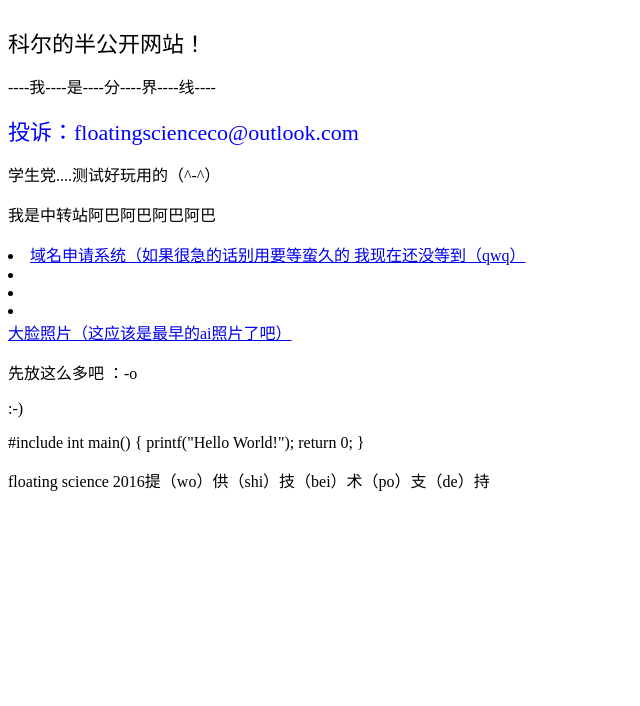
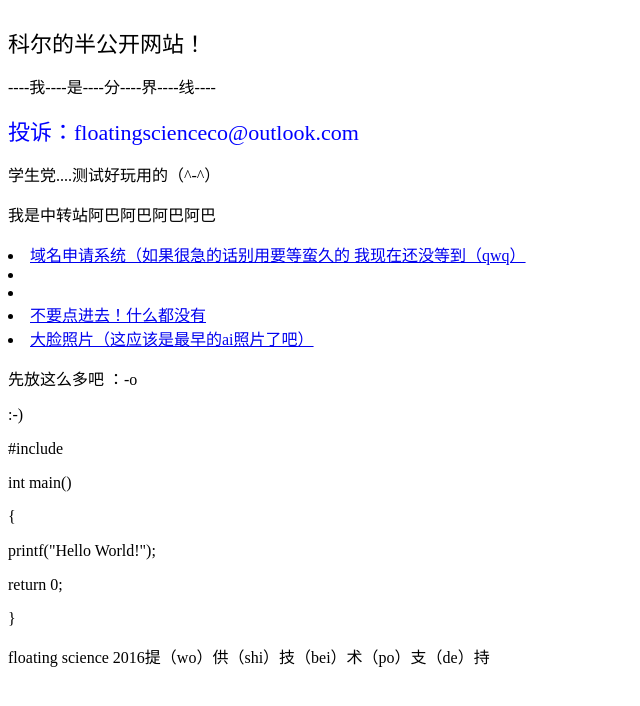
Before and after one commit to keernocry/new-web, a plain HTML site: page index.html in a window 1280 px wide. Shown: the whole page, without its empty margins (0-640 px from the left). Drawn offline with Linux system fonts and the light colour scheme.

Commit message:
Update index.html

```diff
--- a/index.html
+++ b/index.html
@@ -20,14 +20,14 @@
 <li> <a href="https://nic.eu.org/">域名申请系统（如果很急的话别用要等蛮久的 我现在还没等到（qwq）</a> </li>
 <li> <a href="https://space.bilibili.com/"你们都懂的（坏笑） </a> </li>
 <li> <a href="https://space.bilibili.com/320854223/"bilibili主页 </a> </li>
-<li> <a href="https://www.bilibili.com/video/BV1GJ411x7h7/"> <div style="color: red> 不要点进去！什么都没有 </div> </a>  </li>
+<li> <a href="https://www.bilibili.com/video/BV1GJ411x7h7/">  不要点进去！什么都没有 </div> </a>  </li>
 <li> <a href="https://thispersondoesnotexist.com/"> 大脸照片（这应该是最早的ai照片了吧）</a> </li>
 <p>先放这么多吧 ：-o </p>
 <p> :-) </p>
-<p>#include <stdio.h>
-int main()
-{
-	printf("Hello World!");
-	return 0;
-}</p>
+<p>#include <stdio.h> </p>
+<p>int main() </p>
+<p>{</p>
+<p>	printf("Hello World!");  </p>
+<p>	return 0;</p>
+<p>}</p>
 <p> floating science 2016提（wo）供（shi）技（bei）术（po）支（de）持 </p>
```
